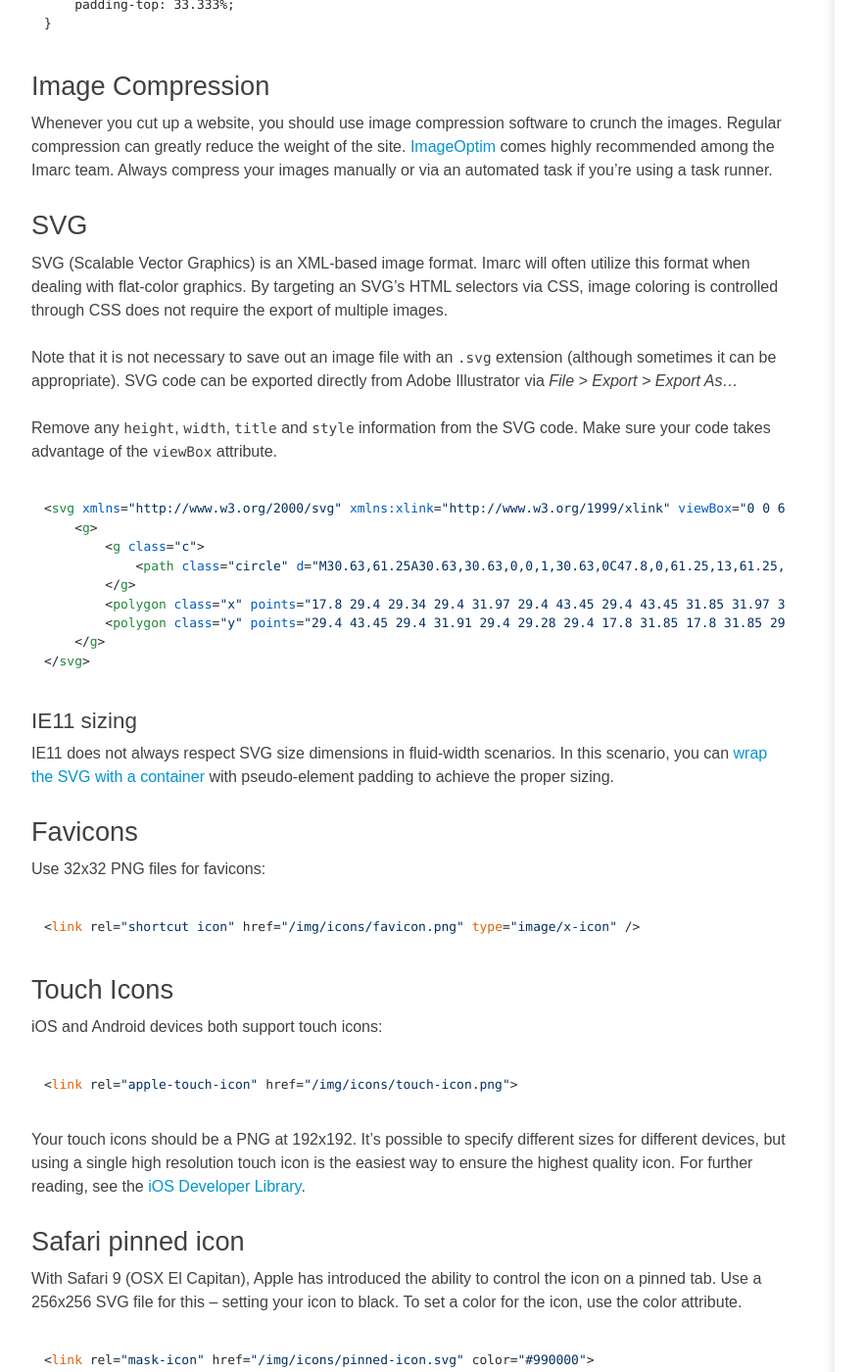
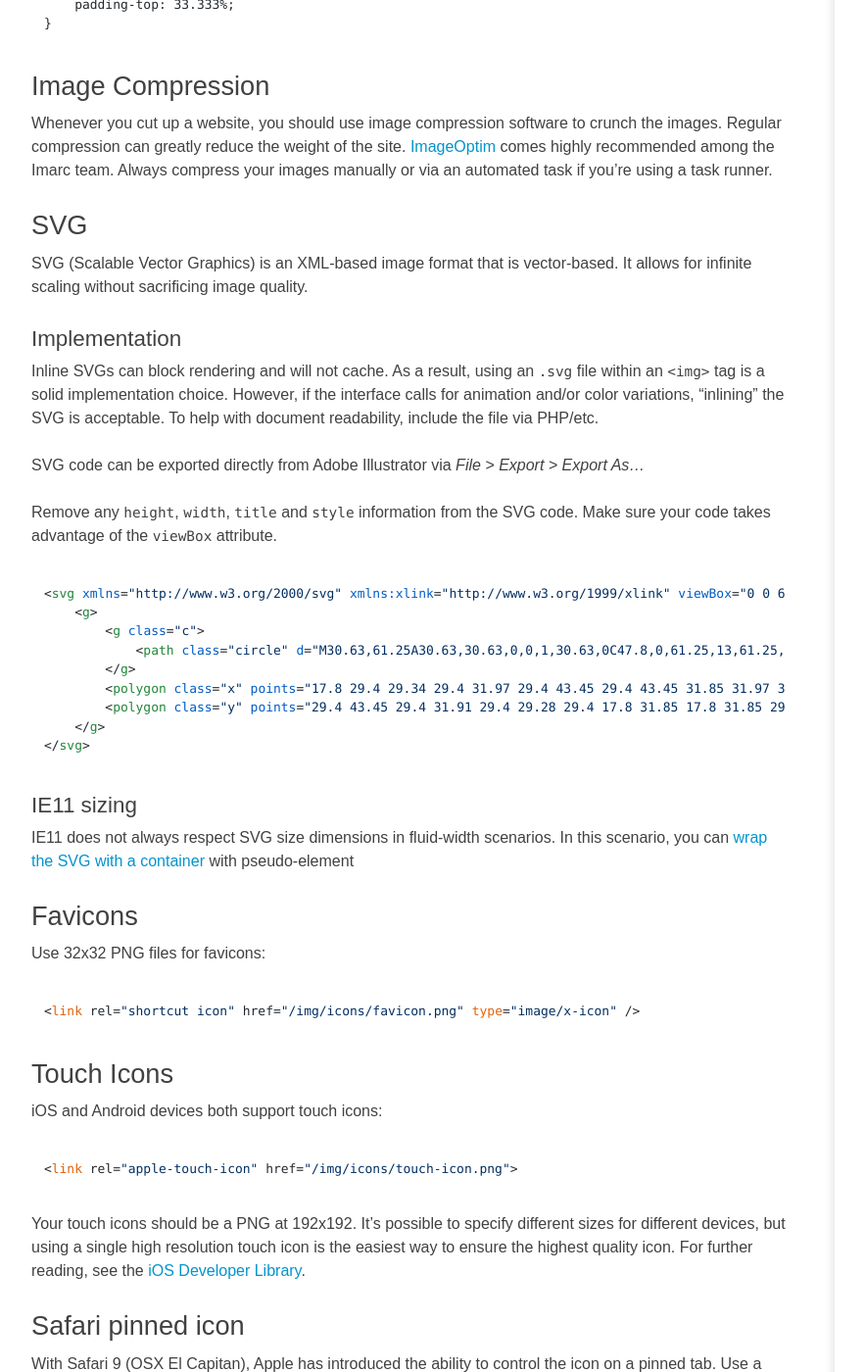
Before and after one commit to imarc/handbook, a Jekyll site: the page built from frontend.markdown, in a window 1280 px wide and 1400 px high, scrolled down 21217 px. Shown: the whole window at 98% size, without its empty margins (88-971 px from the left). Built offline with Jekyll 4.4.1, drawn with Linux system fonts in a browser that asks for light colours; nearby versions of some CDN libraries.

Commit message:
modifying svgs documentation

```diff
--- a/frontend.markdown
+++ b/frontend.markdown
@@ -784,12 +784,17 @@ automated task if you’re using a task runner.
 
 ### SVG
 
-SVG (Scalable Vector Graphics) is an XML-based image format. Imarc will often utilize this format
-when dealing with flat-color graphics. By targeting an SVG’s HTML selectors via CSS, image coloring
-is controlled through CSS does not require the export of multiple images.
+SVG (Scalable Vector Graphics) is an XML-based image format that is vector-based. It allows for
+infinite scaling without sacrificing image quality.
 
-Note that it is not necessary to save out an image file with an `.svg` extension (although
-sometimes it can be appropriate). SVG code can be exported directly from Adobe Illustrator via
+#### Implementation
+
+Inline SVGs can block rendering and will not cache. As a result, using an `.svg` file within an
+`<img>` tag is a solid implementation choice. However, if the interface calls for animation and/or
+color variations, “inlining” the SVG is acceptable. To help with document readability, include the
+file via PHP/etc.
+
+SVG code can be exported directly from Adobe Illustrator via
 *File > Export > Export As…*
 
 Remove any `height`, `width`, `title` and `style` information from the SVG code. Make sure your code
@@ -808,7 +813,7 @@ takes advantage of the `viewBox` attribute.
 #### IE11 sizing
 
 IE11 does not always respect SVG size dimensions in fluid-width scenarios. In this scenario, you
-can [wrap the SVG with a container](https://codepen.io/marcelmoreau/pen/JMJvmg) with pseudo-element padding to achieve the proper sizing.
+can [wrap the SVG with a container](https://codepen.io/marcelmoreau/pen/JMJvmg) with pseudo-element
 
 ### Favicons
 
```
